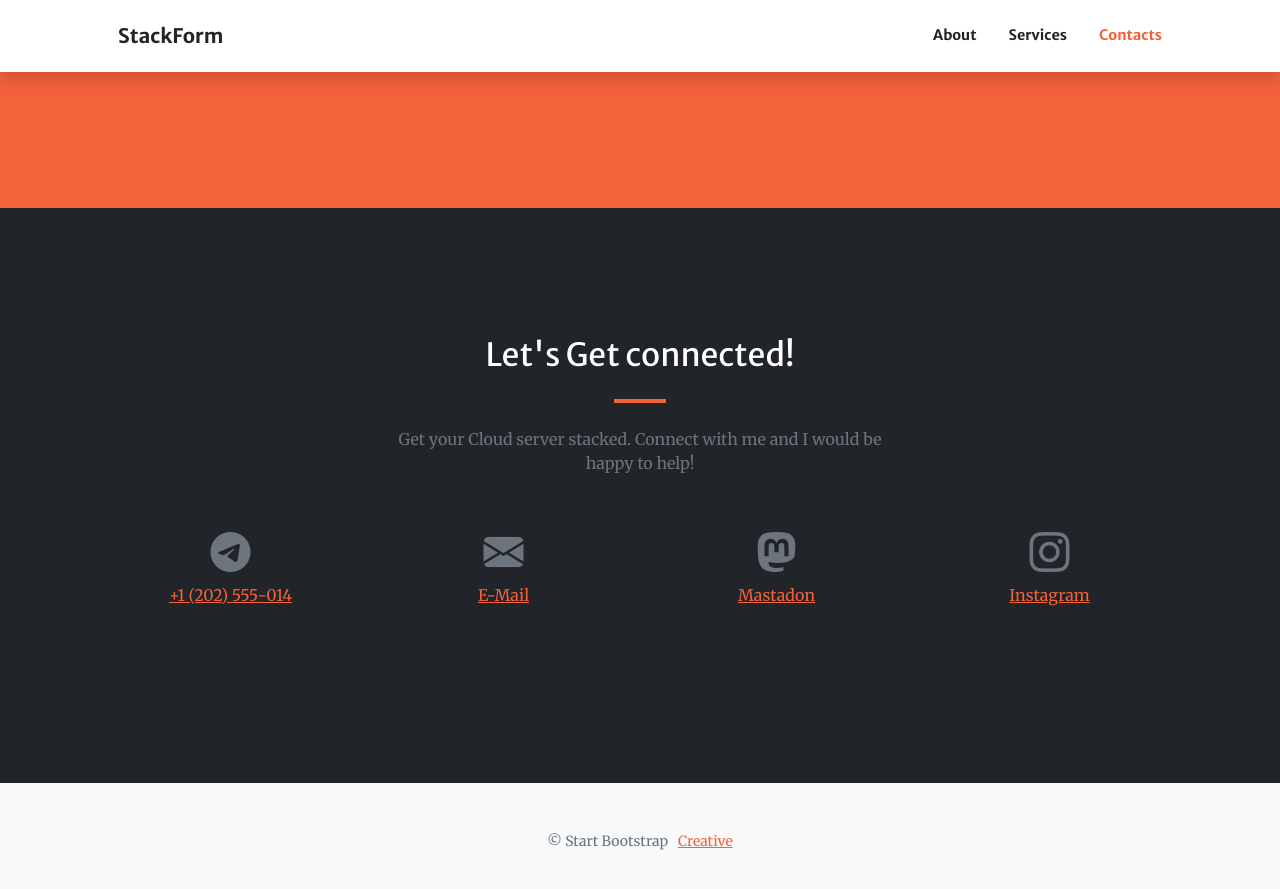
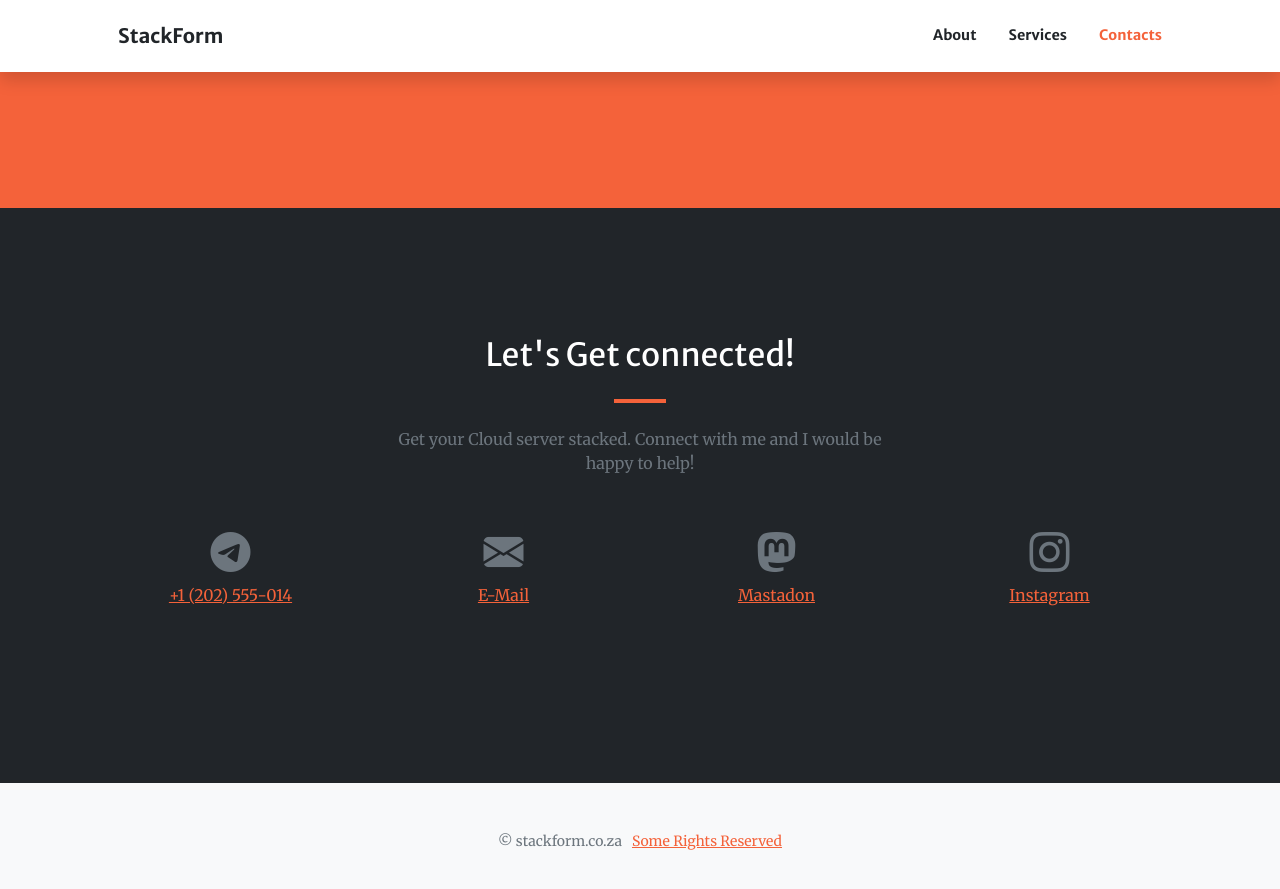
Before and after one commit to keeganturnerdev/site.github.io, a Jekyll site: the page built from index.md, in a window 1280 px wide and 900 px high, scrolled down 2967 px. Shown: the top 889 px of the window. Built offline with Jekyll 4.4.1, drawn with Linux system fonts in a browser that asks for light colours; comment, search, counter and statistics services are not loaded.

Commit message:
Update footer.yml

```diff
--- a/_data/footer.yml
+++ b/_data/footer.yml
@@ -1,5 +1,5 @@
-copyright: '&copy; Start Bootstrap'
+copyright: '&copy; stackform.co.za'
 links:
-  - text: Creative
-    url: 'https://startbootstrap.com/themes/creative/'
+  - text: Some Rights Reserved
+    url: 'https://blog.keeganturner.co.za/'
     new_window: true
```
